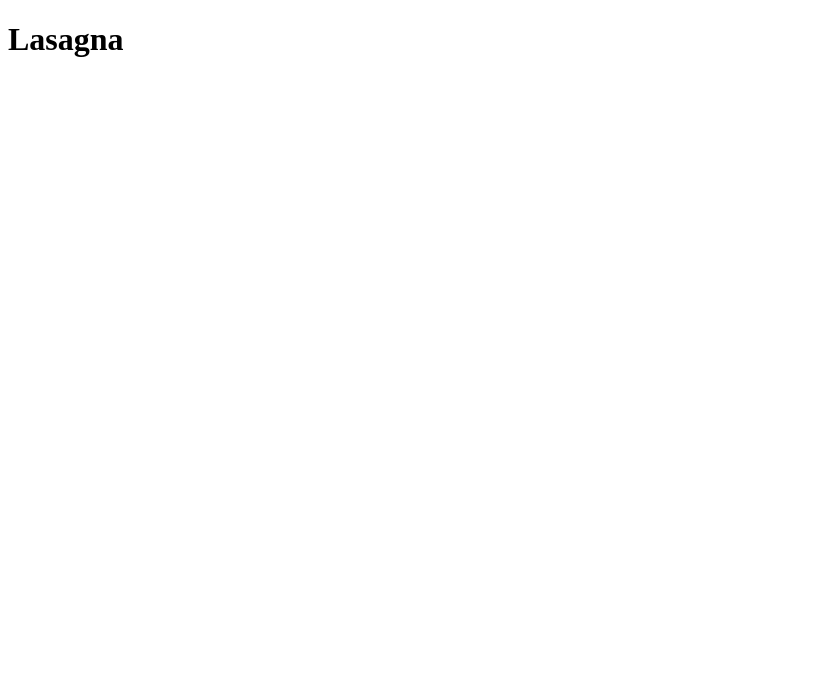
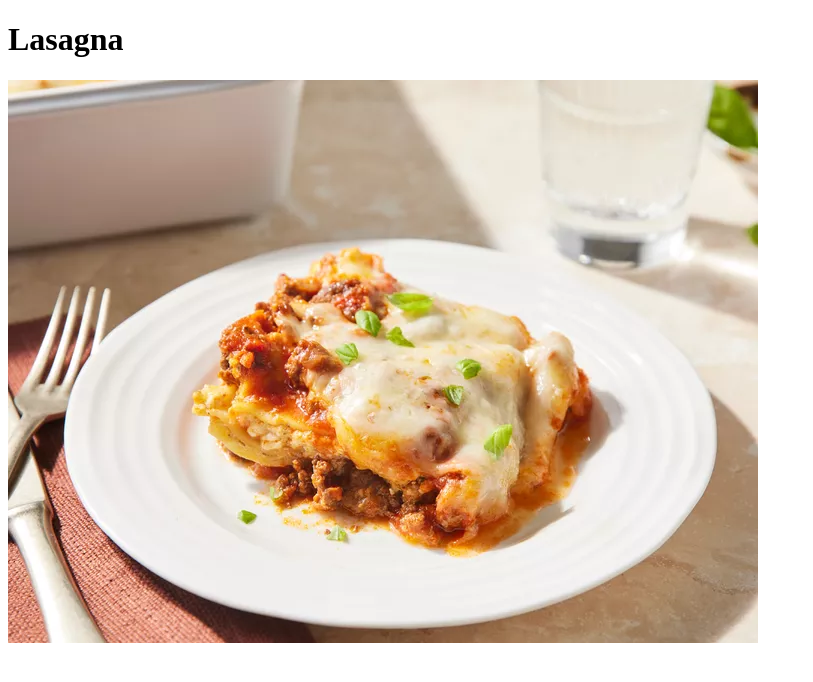
Before and after one commit to TheCodingDragon/odin-recipes, a plain HTML site: page recipes/lasagna.html in a window 1280 px wide. Shown: the whole page, without its empty margins (0-813 px from the left). Drawn offline with Linux system fonts and the light colour scheme.

Commit message:
Add image of lasagna to lasagna.html

```diff
--- a/recipes/lasagna.html
+++ b/recipes/lasagna.html
@@ -8,6 +8,7 @@
 <body>
 <h1>Lasagna</h1>
     <!-- Image file -->
+    <img src="../images/lasagna.webp" alt="A completed dish of Lasagna">
     <!-- Discripton Heading -->
     <!-- Paragraph or two about the dish -->
     <!-- Ingredients Heading -->
```
Also changed, not shown: images/lasagna.webp (added).
